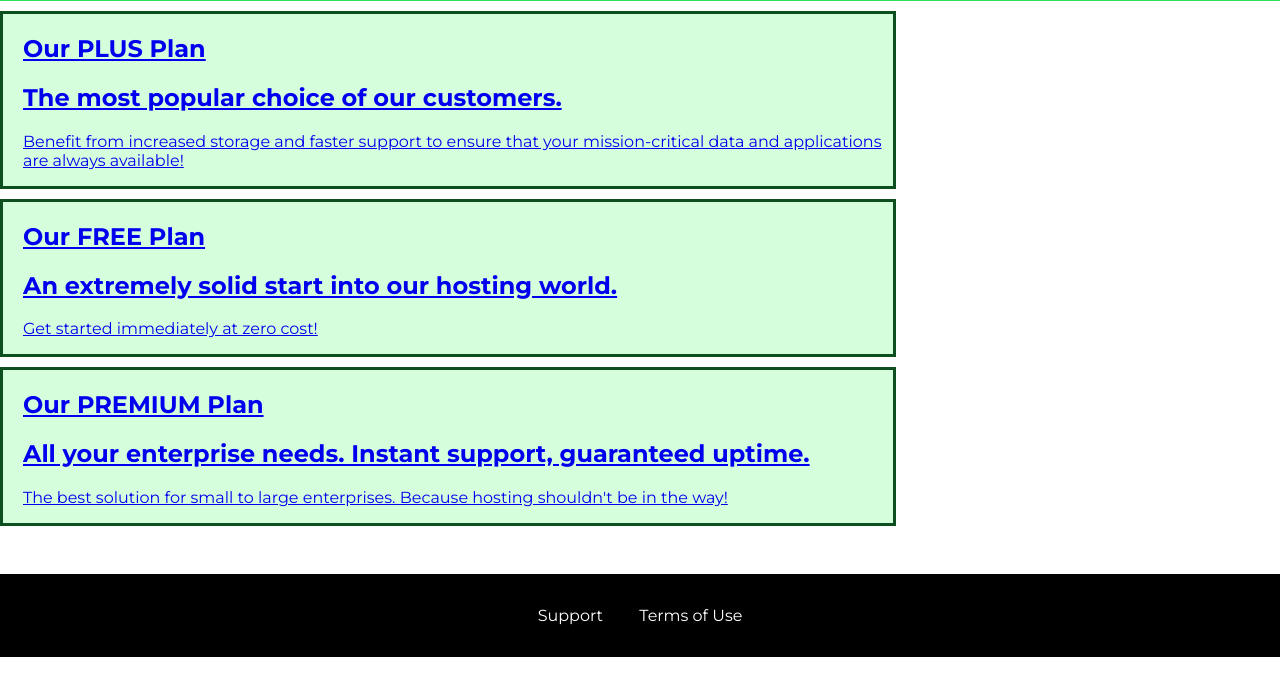
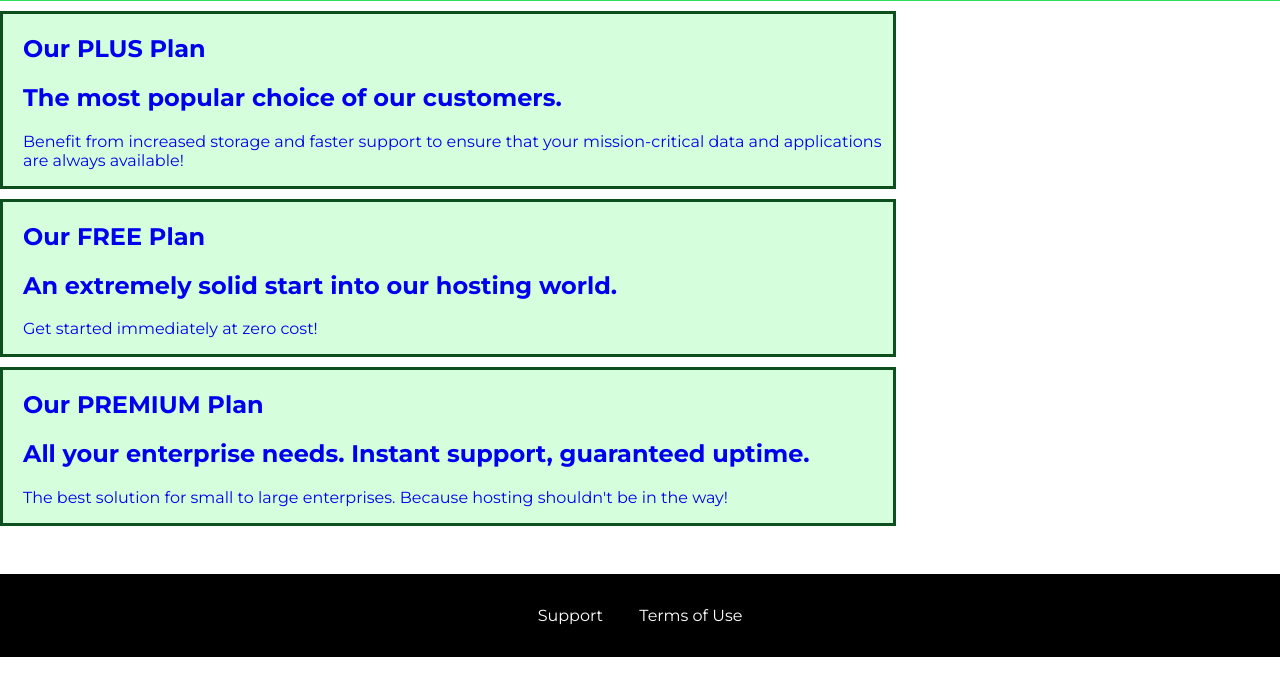
Before and after one commit to MirzaSB/css, a plain HTML site: page section5/packages/index.html in a window 1280 px wide. Shown: the part 42-738 px from the top of the page. Drawn offline with Linux system fonts and the light colour scheme.

Commit message:
Section 5 partial

```diff
--- a/section5/packages/packages.css
+++ b/section5/packages/packages.css
@@ -6,3 +6,7 @@
     margin: 10px 0 0 0;
     padding: 0 0 0 20px;
 }
+
+.package > a {
+    text-decoration: none;
+}
```
